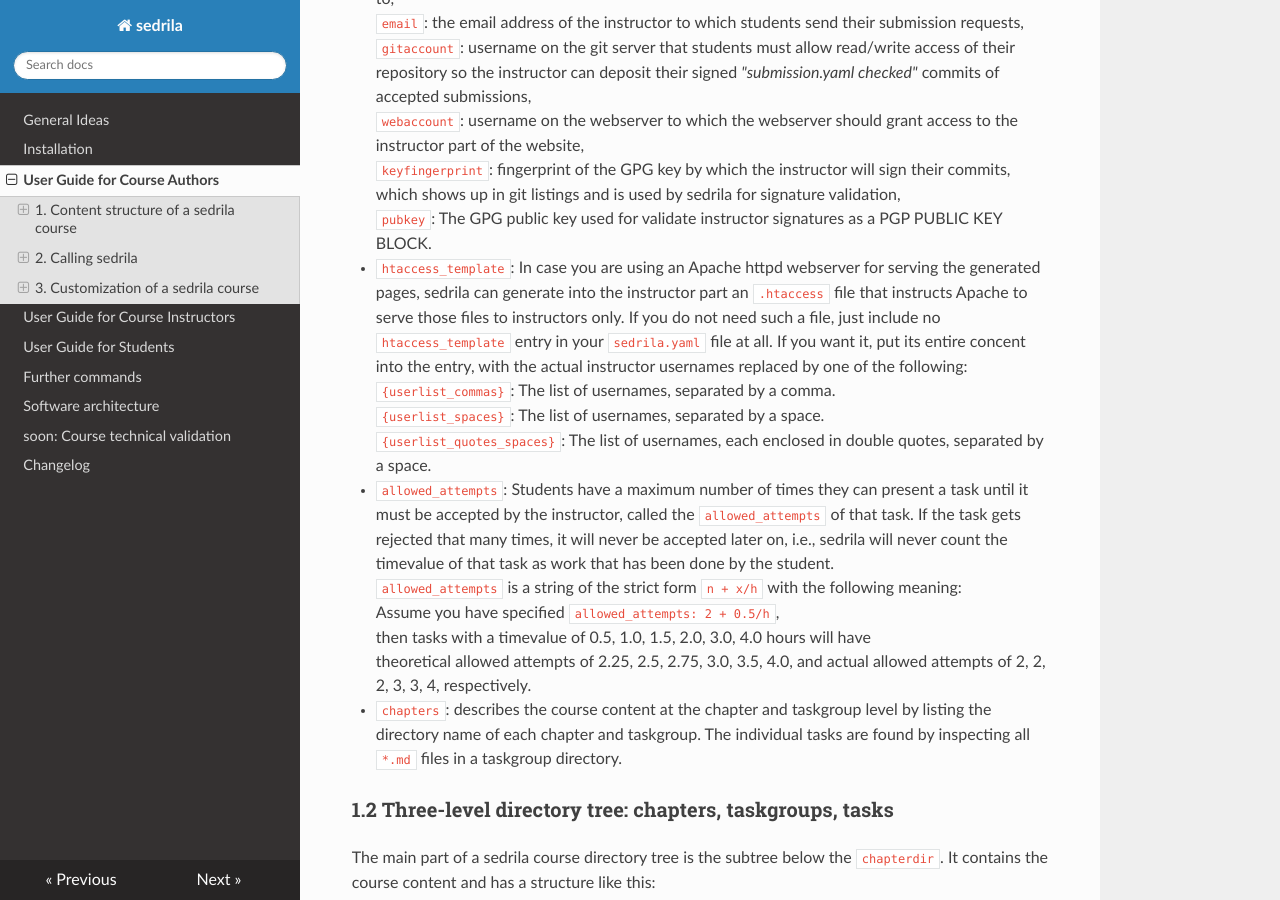
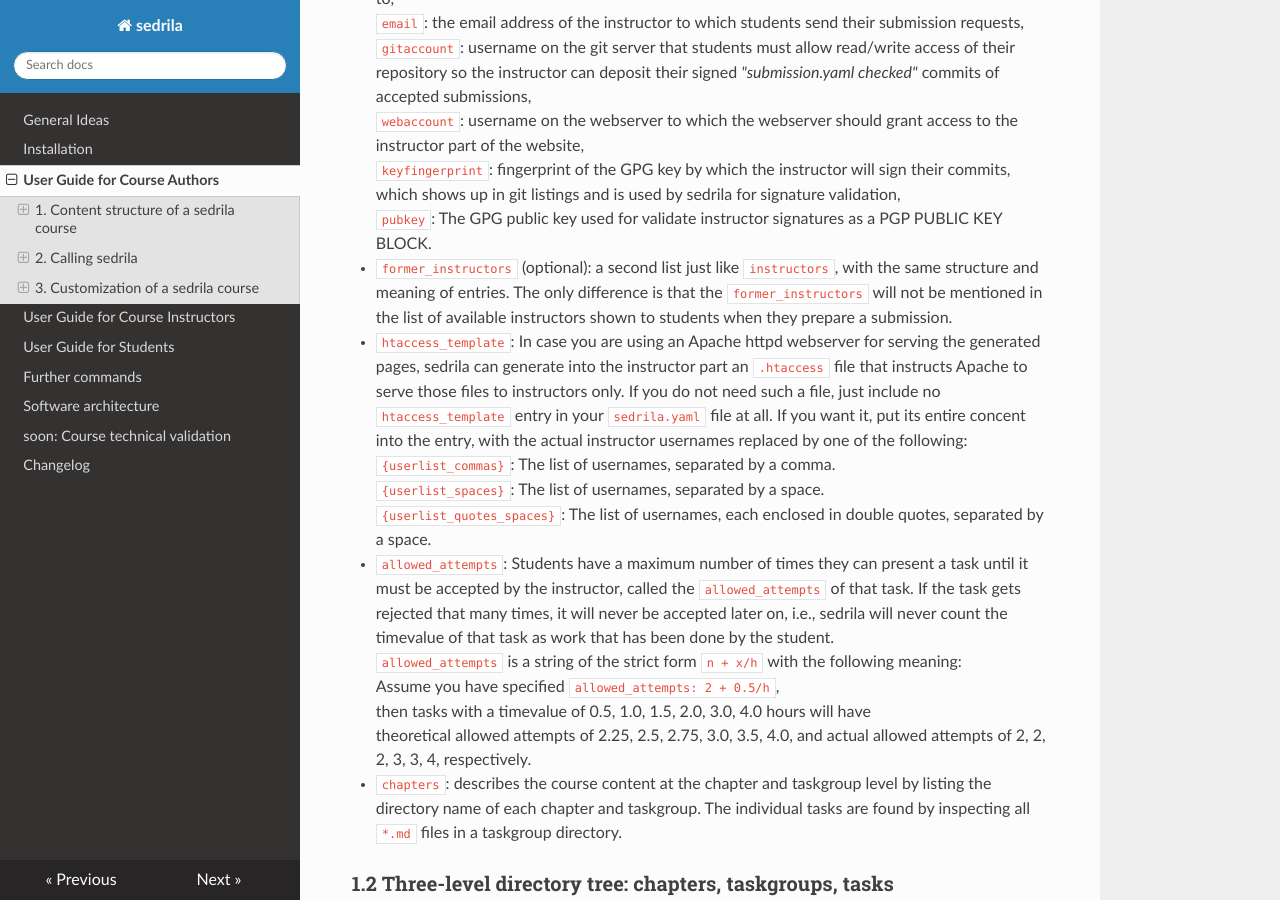
Before and after one commit to fubinf/sedrila, an MkDocs documentation site: the page built from docs/authors.md, in a window 1280 px wide and 900 px high, scrolled down 2452 px. Built offline with MkDocs 1.6.1, drawn with Linux system fonts in a browser that asks for light colours; nearby versions of some CDN libraries; some of the changed text lies outside the part shown.

Commit message:
course.py, authors.md, etc.: introduced former_instructors

```diff
--- a/docs/authors.md
+++ b/docs/authors.md
@@ -120,6 +120,10 @@ About the entries:
   `keyfingerprint`: fingerprint of the GPG key by which the instructor will sign their commits,
   which shows up in git listings and is used by sedrila for signature validation,
   `pubkey`: The GPG public key used for validate instructor signatures as a PGP PUBLIC KEY BLOCK.
+- `former_instructors` (optional): a second list just like `instructors`,
+  with the same structure and meaning of entries.
+  The only difference is that the `former_instructors` will not be mentioned in the list of
+  available instructors shown to students when they prepare a submission.
 - `htaccess_template`: In case you are using an Apache httpd webserver for serving
   the generated pages, sedrila can generate into the instructor part an `.htaccess` file
   that instructs Apache to serve those files to instructors only.
```
Also changed, not shown: other parts of docs/authors.md (+1 -1 lines), docs/changelog.md (+2 -0 lines), 2 other files.
